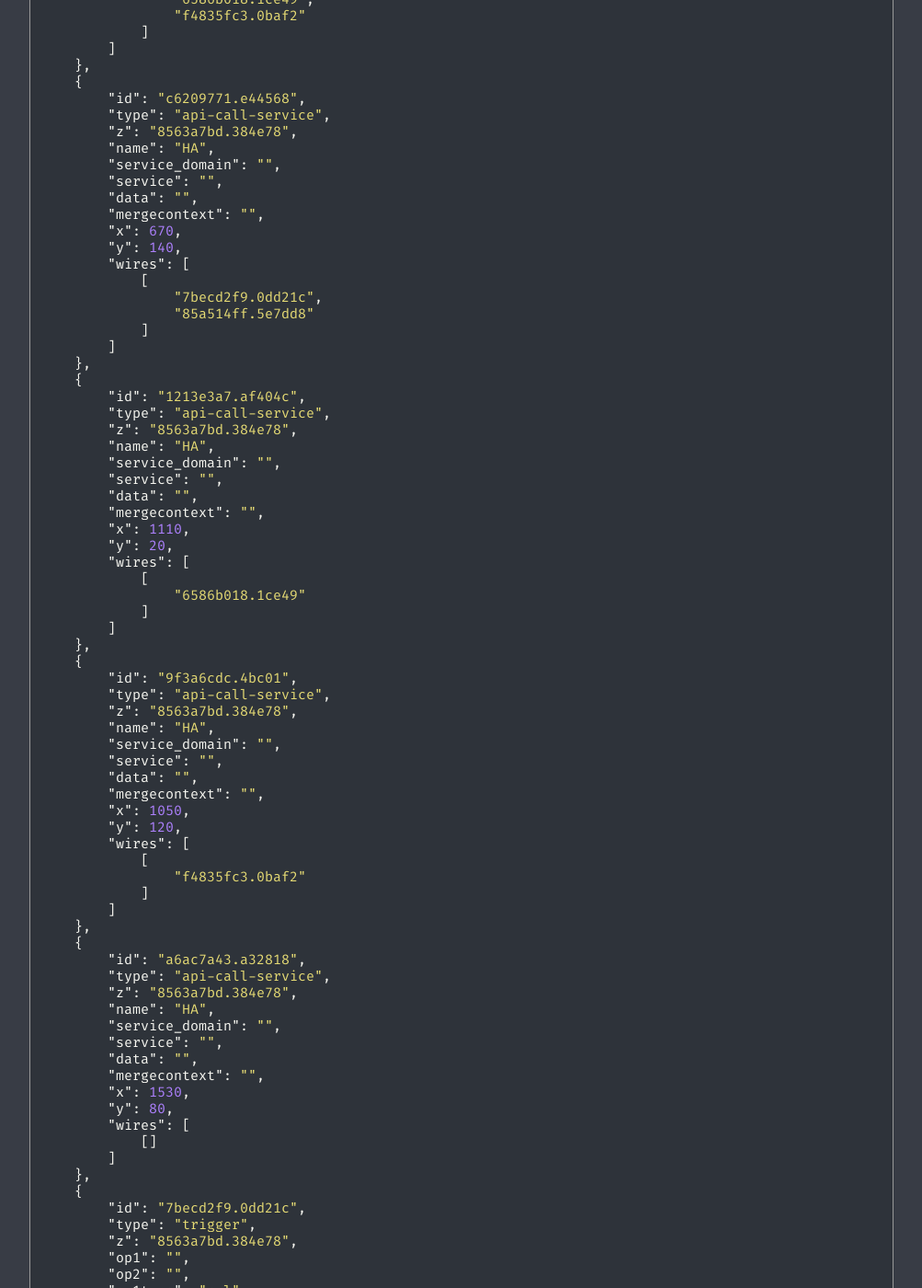
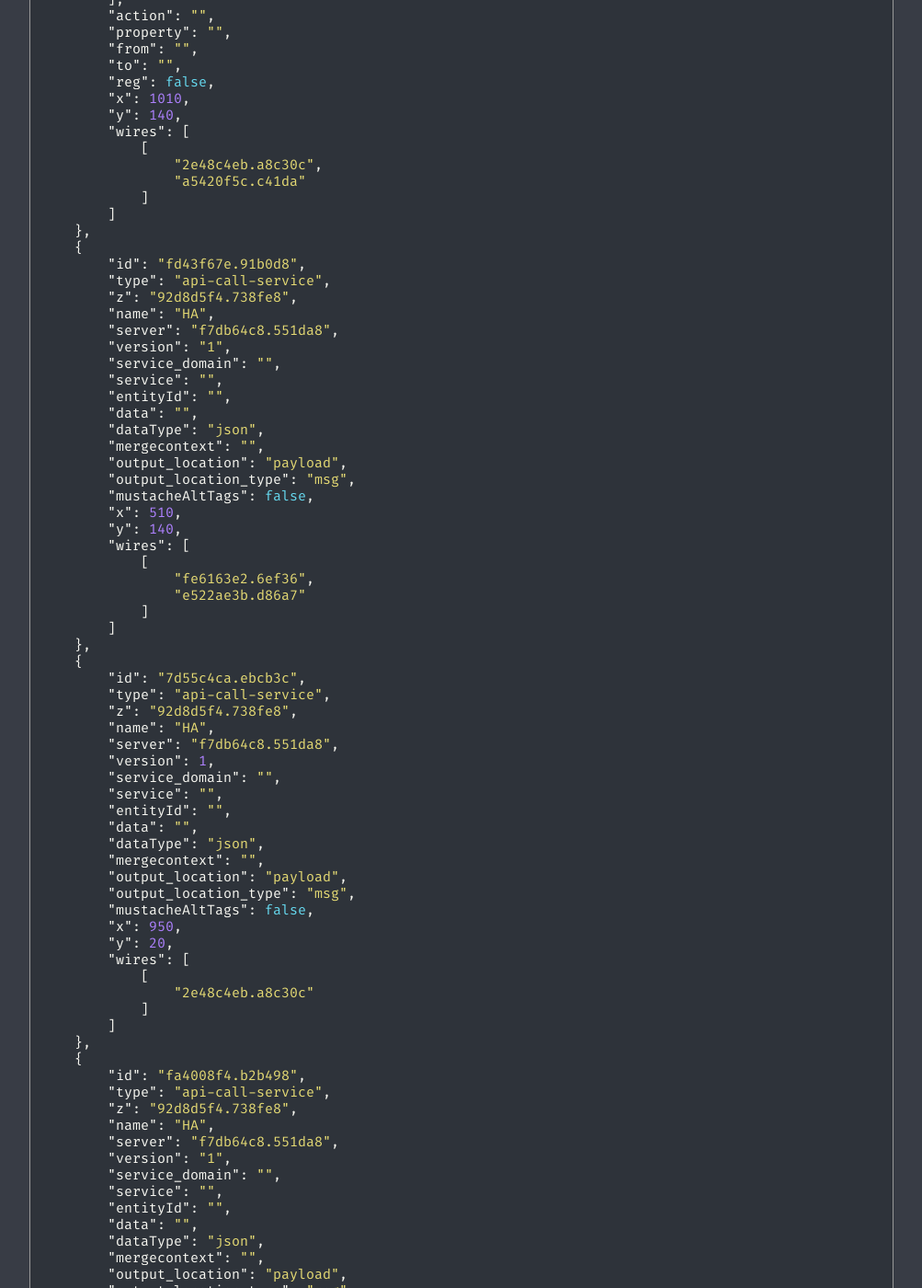
Before and after one commit to bonanitech/blog, a Jekyll site: the page built from _posts/2018-11-14-making-home-assistants-presence-detection-not-so-binary-node-red-version.md, in a window 1280 px wide and 1400 px high, scrolled down 8642 px. Shown: the whole window at 92% size, without its empty margins (138-1141 px from the left). Built offline with Jekyll 4.4.1, drawn with Linux system fonts in a browser that asks for light colours; nearby versions of some CDN libraries; comment, search, counter and statistics services are not loaded; some of the changed text lies outside the part shown.

Commit message:
Fix JSON code

````diff
--- a/_posts/2018-11-14-making-home-assistants-presence-detection-not-so-binary-node-red-version.md
+++ b/_posts/2018-11-14-making-home-assistants-presence-detection-not-so-binary-node-red-version.md
@@ -142,12 +142,14 @@ Node-RED JSON code for the sequence in the beginning of this post.
 
 <br />
 
+{% raw %}
+
 ```json
 [
     {
-        "id": "d40df6c2.d47028",
+        "id": "63bc1c41.4818b4",
         "type": "switch",
-        "z": "8563a7bd.384e78",
+        "z": "92d8d5f4.738fe8",
         "name": "Home?",
         "property": "status",
         "propertyType": "msg",
@@ -166,21 +168,21 @@ Node-RED JSON code for the sequence in the beginning of this post.
         "checkall": "false",
         "repair": false,
         "outputs": 2,
-        "x": 400,
+        "x": 240,
         "y": 100,
         "wires": [
             [
-                "c06ebef7.051a7"
+                "48116c4c.4e2024"
             ],
             [
-                "1c5fa89c.e32cc7"
+                "e665e2e.424d02"
             ]
         ]
     },
     {
-        "id": "1c5fa89c.e32cc7",
+        "id": "e665e2e.424d02",
         "type": "template",
-        "z": "8563a7bd.384e78",
+        "z": "92d8d5f4.738fe8",
         "name": "Just Left",
         "field": "payload",
         "fieldType": "msg",
@@ -188,18 +190,18 @@ Node-RED JSON code for the sequence in the beginning of this post.
         "syntax": "mustache",
         "template": "{ \"domain\": \"input_select\",\n  \"service\": \"select_option\",\n  \"data\": {\n    \"entity_id\": \"input_select.{{topic}}\",\n    \"option\": \"Just Left\"\n   }\n}",
         "output": "str",
-        "x": 540,
+        "x": 380,
         "y": 140,
         "wires": [
             [
-                "c6209771.e44568"
+                "fd43f67e.91b0d8"
             ]
         ]
     },
     {
-        "id": "c06ebef7.051a7",
+        "id": "48116c4c.4e2024",
         "type": "template",
-        "z": "8563a7bd.384e78",
+        "z": "92d8d5f4.738fe8",
         "name": "",
         "field": "payload.entity_id",
         "fieldType": "msg",
@@ -207,36 +209,46 @@ Node-RED JSON code for the sequence in the beginning of this post.
         "syntax": "mustache",
         "template": "input_select.{{topic}}",
         "output": "str",
-        "x": 540,
+        "x": 380,
         "y": 60,
         "wires": [
             [
-                "ee350274.26dfb"
+                "70796e6c.ac84d"
             ]
         ]
     },
     {
-        "id": "ee350274.26dfb",
+        "id": "70796e6c.ac84d",
         "type": "api-current-state",
-        "z": "8563a7bd.384e78",
+        "z": "92d8d5f4.738fe8",
         "name": "Status?",
+        "server": "f7db64c8.551da8",
+        "version": "1",
+        "outputs": 1,
         "halt_if": "",
+        "halt_if_type": "str",
+        "halt_if_compare": "is",
         "override_topic": false,
-        "override_payload": true,
         "entity_id": "",
-        "x": 680,
+        "state_type": "str",
+        "state_location": "payload",
+        "override_payload": "msg",
+        "entity_location": "data",
+        "override_data": "msg",
+        "blockInputOverrides": false,
+        "x": 520,
         "y": 60,
         "wires": [
             [
-                "b9e404f5.ac9ee8",
-                "72adcd60.18ef94"
+                "dfda57cf.84b928",
+                "27264311.e3345c"
             ]
         ]
     },
     {
-        "id": "b9e404f5.ac9ee8",
+        "id": "dfda57cf.84b928",
         "type": "switch",
-        "z": "8563a7bd.384e78",
+        "z": "92d8d5f4.738fe8",
         "name": "Just Left?",
         "property": "payload",
         "propertyType": "msg",
@@ -253,21 +265,21 @@ Node-RED JSON code for the sequence in the beginning of this post.
         "checkall": "true",
         "repair": false,
         "outputs": 2,
-        "x": 820,
+        "x": 660,
         "y": 40,
         "wires": [
             [
-                "bff37b9c.a09628"
+                "cd88b28d.36f0b"
             ],
             [
-                "49cf7023.7e66"
+                "2bbf8591.d344ba"
             ]
         ]
     },
     {
-        "id": "72adcd60.18ef94",
+        "id": "27264311.e3345c",
         "type": "change",
-        "z": "8563a7bd.384e78",
+        "z": "92d8d5f4.738fe8",
         "name": "RESET",
         "rules": [
             {
@@ -283,19 +295,19 @@ Node-RED JSON code for the sequence in the beginning of this post.
         "from": "",
         "to": "",
         "reg": false,
-        "x": 810,
+        "x": 650,
         "y": 80,
         "wires": [
             [
-                "7becd2f9.0dd21c",
-                "f4835fc3.0baf2"
+                "fe6163e2.6ef36",
+                "a5420f5c.c41da"
             ]
         ]
     },
     {
-        "id": "85a514ff.5e7dd8",
+        "id": "e522ae3b.d86a7",
         "type": "change",
-        "z": "8563a7bd.384e78",
+        "z": "92d8d5f4.738fe8",
         "name": "RESET",
         "rules": [
             {
@@ -311,86 +323,114 @@ Node-RED JSON code for the sequence in the beginning of this post.
         "from": "",
         "to": "",
         "reg": false,
-        "x": 1170,
+        "x": 1010,
         "y": 140,
         "wires": [
             [
-                "6586b018.1ce49",
-                "f4835fc3.0baf2"
+                "2e48c4eb.a8c30c",
+                "a5420f5c.c41da"
             ]
         ]
     },
     {
-        "id": "c6209771.e44568",
+        "id": "fd43f67e.91b0d8",
         "type": "api-call-service",
-        "z": "8563a7bd.384e78",
+        "z": "92d8d5f4.738fe8",
         "name": "HA",
+        "server": "f7db64c8.551da8",
+        "version": "1",
         "service_domain": "",
         "service": "",
+        "entityId": "",
         "data": "",
+        "dataType": "json",
         "mergecontext": "",
-        "x": 670,
+        "output_location": "payload",
+        "output_location_type": "msg",
+        "mustacheAltTags": false,
+        "x": 510,
         "y": 140,
         "wires": [
             [
-                "7becd2f9.0dd21c",
-                "85a514ff.5e7dd8"
+                "fe6163e2.6ef36",
+                "e522ae3b.d86a7"
             ]
         ]
     },
     {
-        "id": "1213e3a7.af404c",
+        "id": "7d55c4ca.ebcb3c",
         "type": "api-call-service",
-        "z": "8563a7bd.384e78",
+        "z": "92d8d5f4.738fe8",
         "name": "HA",
+        "server": "f7db64c8.551da8",
+        "version": 1,
         "service_domain": "",
         "service": "",
+        "entityId": "",
         "data": "",
+        "dataType": "json",
         "mergecontext": "",
-        "x": 1110,
+        "output_location": "payload",
+        "output_location_type": "msg",
+        "mustacheAltTags": false,
+        "x": 950,
         "y": 20,
         "wires": [
             [
-                "6586b018.1ce49"
+                "2e48c4eb.a8c30c"
             ]
         ]
     },
     {
-        "id": "9f3a6cdc.4bc01",
+        "id": "fa4008f4.b2b498",
         "type": "api-call-service",
-        "z": "8563a7bd.384e78",
+        "z": "92d8d5f4.738fe8",
         "name": "HA",
+        "server": "f7db64c8.551da8",
+        "version": "1",
         "service_domain": "",
         "service": "",
+        "entityId": "",
         "data": "",
+        "dataType": "json",
         "mergecontext": "",
-        "x": 1050,
+        "output_location": "payload",
+        "output_location_type": "msg",
+        "mustacheAltTags": false,
+        "x": 890,
         "y": 120,
         "wires": [
             [
-                "f4835fc3.0baf2"
+                "a5420f5c.c41da"
             ]
         ]
     },
     {
-        "id": "a6ac7a43.a32818",
+        "id": "f517c6e4.0f7b08",
         "type": "api-call-service",
-        "z": "8563a7bd.384e78",
+        "z": "92d8d5f4.738fe8",
         "name": "HA",
+        "server": "f7db64c8.551da8",
+        "version": "1",
         "service_domain": "",
         "service": "",
+        "entityId": "",
         "data": "",
+        "dataType": "json",
         "mergecontext": "",
-        "x": 1530,
+        "output_location": "payload",
+        "output_location_type": "msg",
+        "mustacheAltTags": false,
+        "x": 1370,
         "y": 80,
         "wires": [
             []
         ]
     },
     {
-        "id": "7becd2f9.0dd21c",
+        "id": "fe6163e2.6ef36",
         "type": "trigger",
-        "z": "8563a7bd.384e78",
+        "z": "92d8d5f4.738fe8",
         "op1": "",
         "op2": "",
         "op1type": "nul",
@@ -401,18 +441,18 @@ Node-RED JSON code for the sequence in the beginning of this post.
         "reset": "",
         "bytopic": "topic",
         "name": "10 Min",
-        "x": 810,
+        "x": 650,
         "y": 120,
         "wires": [
             [
-                "f78cad65.d2879"
+                "ae21edc5.d0ec1"
             ]
         ]
     },
     {
-        "id": "f4835fc3.0baf2",
+        "id": "a5420f5c.c41da",
         "type": "trigger",
-        "z": "8563a7bd.384e78",
+        "z": "92d8d5f4.738fe8",
         "op1": "",
         "op2": "",
         "op1type": "nul",
@@ -423,18 +463,18 @@ Node-RED JSON code for the sequence in the beginning of this post.
         "reset": "",
         "bytopic": "topic",
         "name": "24 Hrs",
-        "x": 1230,
+        "x": 1070,
         "y": 80,
         "wires": [
             [
-                "a73294ba.2c45b8"
+                "6721c902.c5f848"
             ]
         ]
     },
     {
-        "id": "6586b018.1ce49",
+        "id": "2e48c4eb.a8c30c",
         "type": "trigger",
-        "z": "8563a7bd.384e78",
+        "z": "92d8d5f4.738fe8",
         "op1": "",
         "op2": "",
         "op1type": "nul",
@@ -445,18 +485,18 @@ Node-RED JSON code for the sequence in the beginning of this post.
         "reset": "",
         "bytopic": "topic",
         "name": "10 Min",
-        "x": 1230,
+        "x": 1070,
         "y": 20,
         "wires": [
             [
-                "49cf7023.7e66"
+                "2bbf8591.d344ba"
             ]
         ]
     },
     {
-        "id": "bff37b9c.a09628",
+        "id": "cd88b28d.36f0b",
         "type": "template",
-        "z": "8563a7bd.384e78",
+        "z": "92d8d5f4.738fe8",
         "name": "Just Arrived",
         "field": "payload",
         "fieldType": "msg",
@@ -464,18 +504,18 @@ Node-RED JSON code for the sequence in the beginning of this post.
         "syntax": "mustache",
         "template": "{ \"domain\": \"input_select\",\n  \"service\": \"select_option\",\n  \"data\": {\n    \"entity_id\": \"input_select.{{topic}}\",\n    \"option\": \"Just Arrived\"\n   }\n}",
         "output": "str",
-        "x": 970,
+        "x": 810,
         "y": 20,
         "wires": [
             [
-                "1213e3a7.af404c"
+                "7d55c4ca.ebcb3c"
             ]
         ]
     },
     {
-        "id": "49cf7023.7e66",
+        "id": "2bbf8591.d344ba",
         "type": "template",
-        "z": "8563a7bd.384e78",
+        "z": "92d8d5f4.738fe8",
         "name": "Home",
         "field": "payload",
         "fieldType": "msg",
@@ -483,18 +523,16 @@ Node-RED JSON code for the sequence in the beginning of this post.
         "syntax": "mustache",
         "template": "{ \"domain\": \"input_select\",\n  \"service\": \"select_option\",\n  \"data\": {\n    \"entity_id\": \"input_select.{{topic}}\",\n    \"option\": \"Home\"\n   }\n}",
         "output": "str",
-        "x": 1350,
+        "x": 1190,
         "y": 40,
         "wires": [
-            [
-                "2e01cc90.59e594"
-            ]
+            []
         ]
     },
     {
-        "id": "a73294ba.2c45b8",
+        "id": "6721c902.c5f848",
         "type": "template",
-        "z": "8563a7bd.384e78",
+        "z": "92d8d5f4.738fe8",
         "name": "Extended Away",
         "field": "payload",
         "fieldType": "msg",
@@ -502,18 +540,18 @@ Node-RED JSON code for the sequence in the beginning of this post.
         "syntax": "mustache",
         "template": "{ \"domain\": \"input_select\",\n  \"service\": \"select_option\",\n  \"data\": {\n    \"entity_id\": \"input_select.{{topic}}\",\n    \"option\": \"Extended Away\"\n   }\n}",
         "output": "str",
-        "x": 1380,
+        "x": 1220,
         "y": 80,
         "wires": [
             [
-                "a6ac7a43.a32818"
+                "f517c6e4.0f7b08"
             ]
         ]
     },
     {
-        "id": "f78cad65.d2879",
+        "id": "ae21edc5.d0ec1",
         "type": "template",
-        "z": "8563a7bd.384e78",
+        "z": "92d8d5f4.738fe8",
         "name": "Away",
         "field": "payload",
         "fieldType": "msg",
@@ -521,18 +559,18 @@ Node-RED JSON code for the sequence in the beginning of this post.
         "syntax": "mustache",
         "template": "{ \"domain\": \"input_select\",\n  \"service\": \"select_option\",\n  \"data\": {\n    \"entity_id\": \"input_select.{{topic}}\",\n    \"option\": \"Away\"\n   }\n}",
         "output": "str",
-        "x": 930,
+        "x": 770,
         "y": 120,
         "wires": [
             [
-                "9f3a6cdc.4bc01"
+                "fa4008f4.b2b498"
             ]
         ]
     },
     {
-        "id": "25670fd1.5262b",
+        "id": "bb846ce5.4cd4a",
         "type": "change",
-        "z": "8563a7bd.384e78",
+        "z": "92d8d5f4.738fe8",
         "name": "Change",
         "rules": [
             {
@@ -557,16 +595,18 @@ Node-RED JSON code for the sequence in the beginning of this post.
         "from": "",
         "to": "",
         "reg": false,
-        "x": 260,
+        "x": 100,
         "y": 100,
         "wires": [
             [
-                "d40df6c2.d47028"
+                "63bc1c41.4818b4"
             ]
         ]
     }
 ]
 ```
+
+{% endraw %}
 
 {% include important.html content="Don't forget to review the Server configuration in the Home Assistant nodes if you are going to import this sequence." %}
 
@@ -580,6 +620,8 @@ Node-RED JSON code for the sequence in the beginning of this post.
 Node-RED JSON code for the sequence in the beginning of this post.
 
 <br />
+
+{% raw %}
 
 ```json
 [
@@ -968,19 +1010,10 @@ Node-RED JSON code for the sequence in the beginning of this post.
                 "e817c354.2e18"
             ]
         ]
-    },
-    {
-        "id": "f7db64c8.551da8",
-        "type": "server",
-        "z": "",
-        "name": "Home Assistant",
-        "legacy": false,
-        "hassio": true,
-        "rejectUnauthorizedCerts": true,
-        "ha_boolean": "y|yes|true|on|home|open",
-        "connectionDelay": true
     }
 ]
 ```
 
+{% endraw %}
+
 {% include important.html content="Don't forget to review the Server configuration in the Home Assistant nodes if you are going to import this sequence." %}
````
